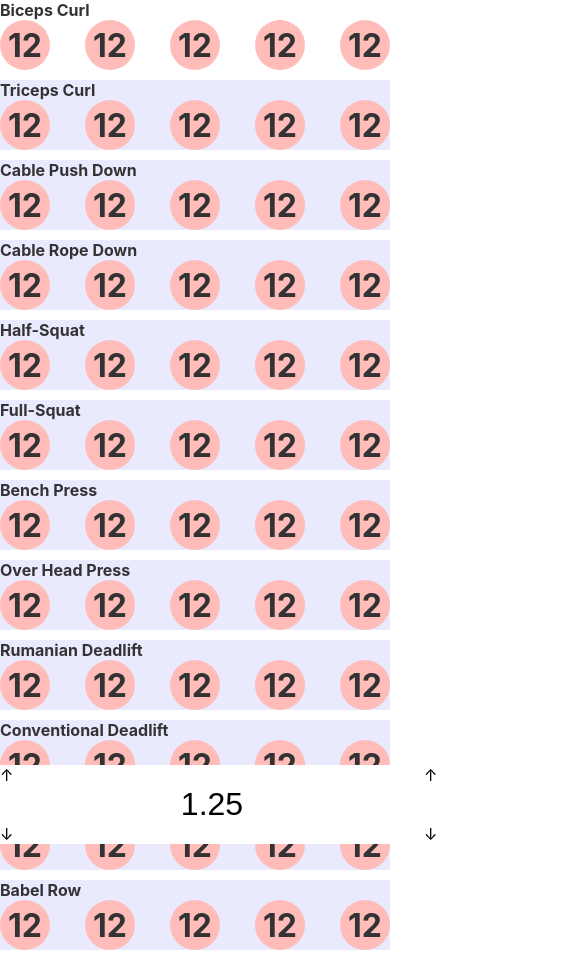
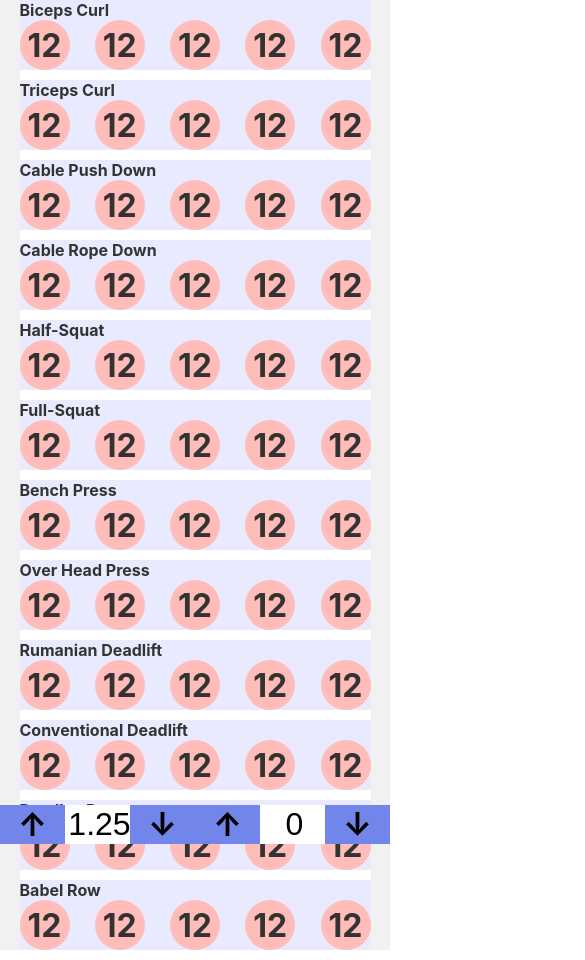
Before and after one commit to mooniljoo/web_my_workout_report, a React (Create React App) app: page / in a window 390 px wide. Shown: the top 960 px of the page, 585 px wide, since content can reach past the window. Built offline with nearby package versions, Linux system fonts and the light colour scheme.

Commit message:
Update Scss

```diff
--- a/src/App.scss
+++ b/src/App.scss
@@ -9,11 +9,16 @@ $green: #29d634;
 }
 .MWR-wrapper {
   max-width: 1024px;
-  width: 100%;
-  height: 100%;
 
   margin-left: auto;
   margin-right: auto;
 
   background: #fff;
 }
+
+@media (max-width:1024px){
+    .MWR-wrapper {
+    margin-left: 5%;
+    margin-right: 5%;
+  }
+}
--- a/src/components/SetterNav.scss
+++ b/src/components/SetterNav.scss
@@ -5,7 +5,7 @@ $yellow: #f5b131;
 $green: #29d634;
 
 .SetterNav {
-  position: absolute;
+  position: fixed;
   bottom: 0;
   left: 0;
   right: 0;
@@ -13,17 +13,38 @@ $green: #29d634;
   display: flex;
   background-color: #ffffff;
 
-  & > .Weight-Setter {
+  & > .Setter {
     display: flex;
     flex: 1;
   }
   input {
+    width:100%;
     border: none;
     font-size: 2rem;
     text-align: center;
   }
-  .Weight-Setter > div {
+  .Setter > div {
     flex: 1;
-    justify-content: space-between;
   }
 }
+
+.Button-Count-{
+  &Up, &Down{
+    display: flex;
+    justify-content: center;
+    align-items: center;
+
+    font-size:2rem;
+    font-weight: bold;
+    cursor: pointer;
+
+
+    background: $blue;
+    &:hover {
+      background: lighten($blue, 10%);
+    }
+    &:active {
+      background: darken($blue, 10%);
+    }
+  }
+}
```
